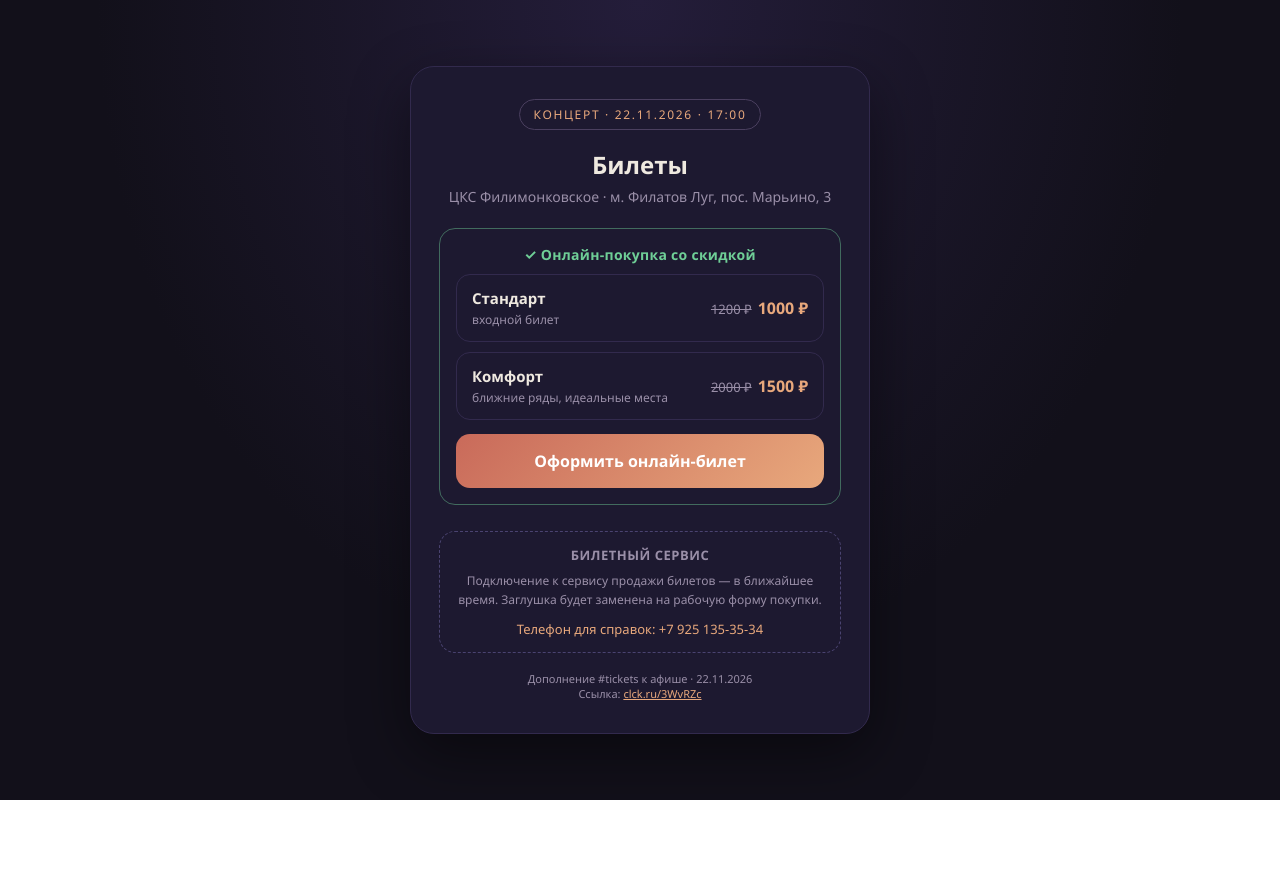
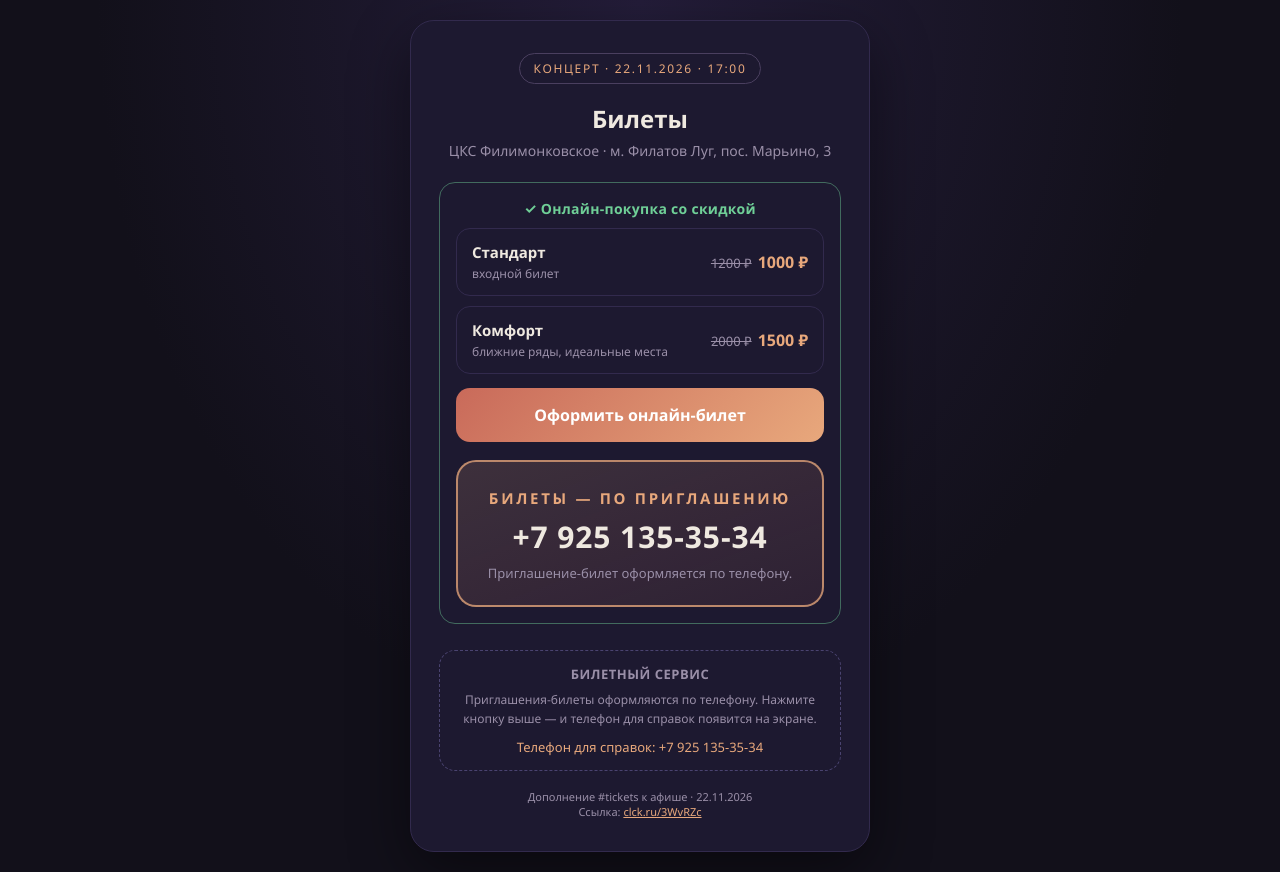
Before and after one commit to gleb-gatsura/concert.2026-11-22.muzyka, a plain HTML site: page tickets/index.html in a window 1280 px wide. Both pictures are taken after a click on the link "Оформить онлайн-билет". Before the commit the page ends 800 px from the top, so only its background shows below. Drawn offline with Linux system fonts and the light colour scheme.

Commit message:
??????: ??????? ?? ????? (2x), ??????? ?? ??????????? ?????? ?? ????????

```diff
--- a/tickets/index.html
+++ b/tickets/index.html
@@ -70,6 +70,30 @@
   }
   .cta:hover { filter: brightness(1.06); }
 
+  .booking {
+    display: none;
+    border: 2px solid rgba(232,168,124,.75);
+    border-radius: 20px;
+    background: linear-gradient(160deg, rgba(232,168,124,.16), rgba(201,106,90,.10));
+    padding: 26px 20px 22px;
+    margin-top: 18px;
+    text-align: center;
+    animation: rise .35s ease;
+  }
+  .booking.show { display: block; }
+  @keyframes rise { from { opacity: 0; transform: translateY(8px); } to { opacity: 1; transform: none; } }
+  .booking .lbl {
+    font-size: 15px; font-weight: 700; letter-spacing: .18em; text-transform: uppercase;
+    color: var(--accent2); margin-bottom: 12px;
+  }
+  .booking .phone {
+    display: block;
+    font-size: 30px; font-weight: 800; letter-spacing: .03em;
+    color: var(--text); text-decoration: none;
+    line-height: 1.1; margin-bottom: 10px;
+  }
+  .booking .note { color: var(--muted); font-size: 13px; line-height: 1.55; }
+
   .bottom {
     border: 1px dashed #4a4370; border-radius: 16px; padding: 14px 16px;
     margin-top: 24px;
@@ -104,16 +128,30 @@
           <div class="price"><span class="old">2000 ₽</span>1500 ₽</div>
         </div>
       </div>
-      <a class="cta" href="#" onclick="alert('Подключение к билетному сервису — скоро. Ссылка появится здесь.'); return false;">Оформить онлайн-билет</a>
+      <a class="cta" href="#" id="bookBtn">Оформить онлайн-билет</a>
+
+      <div class="booking" id="booking">
+        <div class="lbl">Билеты — по приглашению</div>
+        <a class="phone" href="tel:+79251353534">+7 925 135-35-34</a>
+        <div class="note">Приглашение-билет оформляется по телефону.</div>
+      </div>
     </div>
 
     <div class="bottom" id="tickets">
       <div class="t">Билетный сервис</div>
-      <p>Подключение к сервису продажи билетов — в ближайшее время. Заглушка будет заменена на рабочую форму покупки.</p>
+      <p>Приглашения-билеты оформляются по телефону. Нажмите кнопку выше — и телефон для справок появится на экране.</p>
       <div class="ph">Телефон для справок: +7 925 135-35-34</div>
     </div>
 
     <footer>Дополнение #tickets к афише · 22.11.2026<br>Ссылка: <a href="https://clck.ru/3WvRZc" style="color:var(--accent2)">clck.ru/3WvRZc</a></footer>
   </div>
+  <script>
+    document.getElementById('bookBtn').addEventListener('click', function (e) {
+      e.preventDefault();
+      var b = document.getElementById('booking');
+      b.classList.toggle('show');
+      if (b.classList.contains('show')) b.scrollIntoView({ behavior: 'smooth', block: 'nearest' });
+    });
+  </script>
 </body>
 </html>
```
